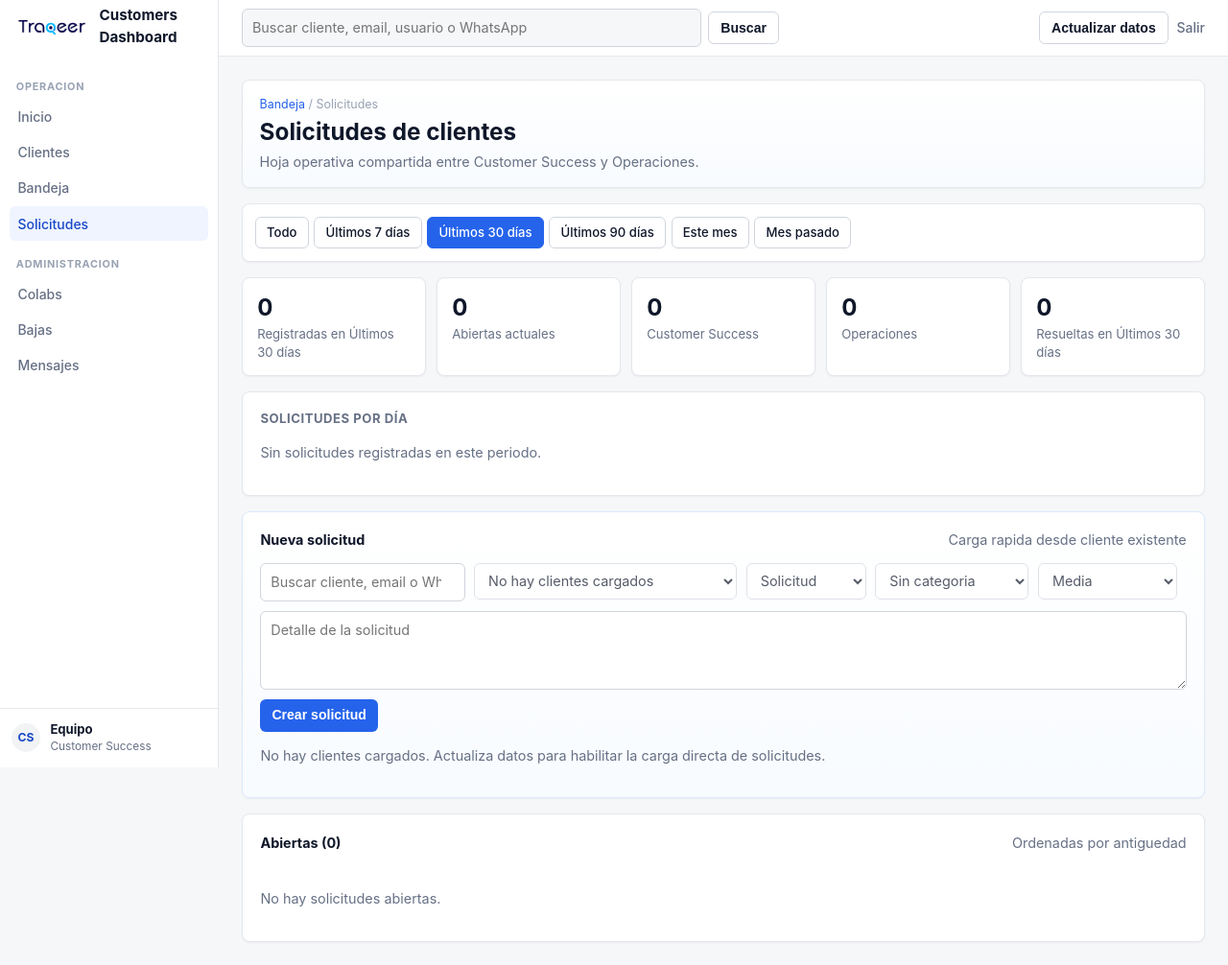
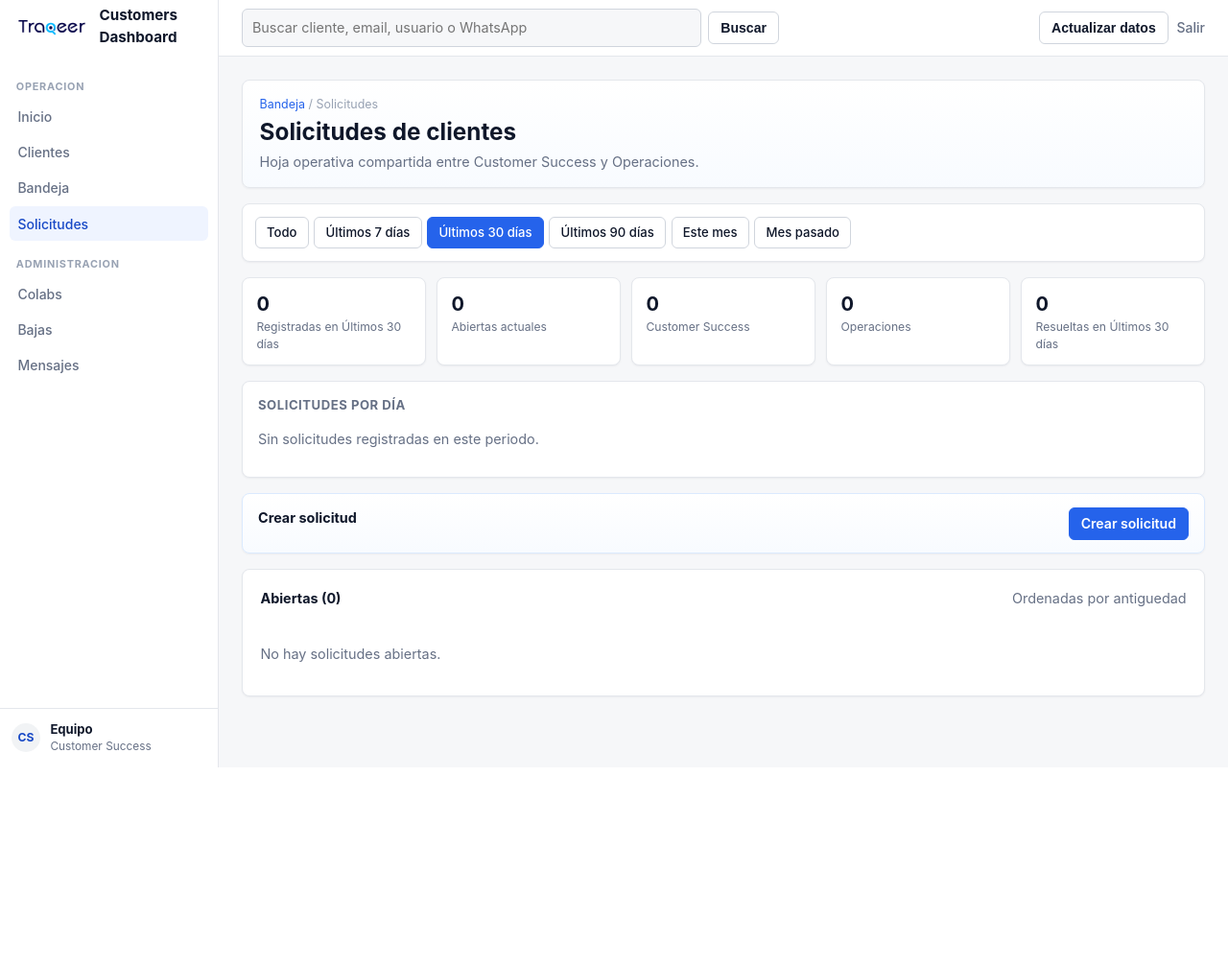
Before and after one commit to francods9-tech/customers, a Flask app: page /solicitudes in a window 1280 px wide. Shown: the whole page at 96% size. After the commit the page ends 800 px from the top, so only its background shows below. Run offline with Flask 3, Linux system fonts and the light colour scheme; the visitor is signed in with stand-in values (Sample User, id 1).

Commit message:
Polish solicitudes UI

```diff
--- a/static/style.css
+++ b/static/style.css
@@ -1679,15 +1679,18 @@ table.grid.clientes-grid {
   text-transform: none;
   letter-spacing: 0;
 }
-.request-form-panel {
+.request-form-panel,
+.request-create-panel {
   border-color: #dbeafe;
   background: linear-gradient(180deg, #ffffff 0%, #f8fbff 100%);
 }
-.request-form-panel .new-request-form {
+.request-form-panel .new-request-form,
+.request-create-panel .new-request-form {
   grid-template-columns: minmax(210px, 1.05fr) minmax(250px, 1.35fr) 125px 160px 145px auto;
   align-items: start;
 }
-.request-form-panel .new-request-form button {
+.request-form-panel .new-request-form button,
+.request-create-panel .new-request-form button {
   white-space: nowrap;
 }
 .requests-table-wrap {
@@ -2074,8 +2077,101 @@ table.grid.clientes-grid {
 .requests-page .requests-period {
   justify-content: flex-start;
 }
+.requests-page .requests-kpi-strip {
+  grid-template-columns: repeat(auto-fit, minmax(160px, 1fr));
+}
+.requests-page .requests-kpi-strip > div {
+  min-height: 64px;
+  padding: .75rem .9rem;
+}
+.requests-page .requests-kpi-strip strong {
+  font-size: 1.25rem;
+}
+.requests-page .requests-kpi-strip span {
+  font-size: .76rem;
+}
+.requests-chart-panel {
+  padding: .9rem 1rem;
+}
 .requests-chart-panel canvas {
-  max-height: 300px;
+  max-height: 220px;
+}
+.request-create-panel {
+  padding: 0;
+}
+.request-create-panel > summary {
+  min-height: 52px;
+  padding: .85rem 1rem;
+  margin: 0;
+  cursor: pointer;
+  list-style: none;
+}
+.request-create-panel > summary::-webkit-details-marker {
+  display: none;
+}
+.request-create-panel > summary::marker {
+  content: "";
+}
+.request-create-panel .new-request-form,
+.request-create-panel > .muted {
+  margin: 0;
+  padding: 0 1rem 1rem;
+}
+.request-header-action {
+  pointer-events: none;
+}
+.request-list {
+  display: grid;
+  gap: .65rem;
+}
+.request-row {
+  display: grid;
+  grid-template-columns: minmax(0, 1fr) minmax(300px, auto);
+  gap: .9rem;
+  align-items: start;
+  padding: .85rem 0;
+  border-top: 1px solid var(--border-soft);
+}
+.request-list .request-row:first-child {
+  padding-top: 0;
+  border-top: 0;
+}
+.request-row-main {
+  min-width: 0;
+}
+.request-row-top {
+  display: flex;
+  align-items: center;
+  justify-content: space-between;
+  gap: .75rem;
+}
+.request-client {
+  display: inline-block;
+  margin-top: .2rem;
+  font-weight: 600;
+}
+.request-row .request-text {
+  max-width: none;
+  margin: .35rem 0 0;
+  color: var(--muted);
+  overflow-wrap: anywhere;
+}
+.request-row-actions {
+  min-width: 0;
+}
+.request-row .ticket-list-actions {
+  min-width: 0;
+  display: flex;
+  flex-wrap: wrap;
+  justify-content: flex-end;
+  gap: .45rem;
+}
+.request-row .ticket-list-actions .inline {
+  margin: 0;
+  gap: .4rem;
+}
+.request-row .ticket-list-actions select {
+  min-width: 135px;
 }
 .request-board .panel-head,
 .v5-board-panel .panel-head {
--- a/templates/quejas.html
+++ b/templates/quejas.html
@@ -36,11 +36,11 @@
   {% endif %}
 </section>
 
-<section class="request-form-panel panel v5-form-panel">
-  <div class="panel-head">
-    <h2>Nueva solicitud</h2>
-    <span class="muted">Carga rapida desde cliente existente</span>
-  </div>
+<details class="request-create-panel panel v5-form-panel"{% if selected_customer %} open{% endif %}>
+  <summary class="panel-head">
+    <h2>Crear solicitud</h2>
+    <span class="btn-primary request-header-action">Crear solicitud</span>
+  </summary>
   {% if clientes %}
   <form method="post" action="{{ url_for('add_solicitud_directa') }}" class="new-request-form">
     <input type="search" data-customer-search data-target="new-request-customer" placeholder="Buscar cliente, email o WhatsApp">
@@ -92,7 +92,7 @@
   </form>
   <p class="muted">No hay clientes cargados. Actualiza datos para habilitar la carga directa de solicitudes.</p>
   {% endif %}
-</section>
+</details>
 
 <section class="panel request-board v5-board-panel">
   <div class="panel-head">
@@ -100,43 +100,28 @@
     <span class="muted">Ordenadas por antiguedad</span>
   </div>
   {% if abiertas %}
-  <div class="table-wrap requests-table-wrap">
-    <table class="requests-table open-requests-table">
-      <thead>
-        <tr>
-          <th>Ticket</th>
-          <th>Cliente</th>
-          <th>Tipo</th>
-          <th>Estado</th>
-          <th>Importancia</th>
-          <th>Aging</th>
-          <th>Comentarios</th>
-          <th>Fecha</th>
-          <th>Acciones</th>
-        </tr>
-      </thead>
-      <tbody>
+  <div class="request-list open-request-list">
     {% for q in abiertas %}
     {% set tctx = ticket_context(q) %}
-    <tr>
-      <td>
-        <a class="ticket-id" href="{{ url_for('ticket_detail', qid=q.id) }}">Ticket #{{ q.id }}</a>
-        <div class="sub request-text">{{ q.texto }}</div>
-      </td>
-      <td><a href="{{ url_for('cliente', email=q.customer_email) }}">{{ nombres.get(q.customer_email, q.customer_email) }}</a></td>
-      <td>
-        <span class="tag {{ 'tag-warn' if q.tipo == 'queja' }}">{{ q.tipo }}</span>
-        <div class="sub">{{ category_label(q.categoria, category_map) }}</div>
-      </td>
-      <td>
-        <span class="tag status-pill {{ tctx.status_class }}">{{ status_labels.get(q.estado_gestion, q.estado_gestion) }}</span>
-        <div class="sub">{{ tctx.team_label|upper }}</div>
-      </td>
-      <td><span class="tag">Importancia {{ importance_labels.get(q.importancia, q.importancia or "Media") }}</span></td>
-      <td><span class="tag {{ tctx.age.class }}">{{ tctx.age.dias }} dias</span></td>
-      <td><span class="tag">{{ tctx.comments_count }} comentario{{ "s" if tctx.comments_count != 1 }}</span></td>
-      <td><span class="muted">{{ q.created_at.strftime("%d/%m/%Y") }}{% if q.agente %}<br>{{ q.agente }}{% endif %}</span></td>
-      <td>
+    <article class="request-row">
+      <div class="request-row-main">
+        <div class="request-row-top">
+          <a class="ticket-id" href="{{ url_for('ticket_detail', qid=q.id) }}">Ticket #{{ q.id }}</a>
+          <span class="tag {{ tctx.age.class }}">{{ tctx.age.dias }} dias</span>
+        </div>
+        <a class="request-client" href="{{ url_for('cliente', email=q.customer_email) }}">{{ nombres.get(q.customer_email, q.customer_email) }}</a>
+        <p class="request-text">{{ q.texto }}</p>
+        <div class="request-card-tags">
+          <span class="tag {{ 'tag-warn' if q.tipo == 'queja' }}">{{ q.tipo }}</span>
+          <span class="tag">{{ category_label(q.categoria, category_map) }}</span>
+          <span class="tag status-pill {{ tctx.status_class }}">{{ status_labels.get(q.estado_gestion, q.estado_gestion) }}</span>
+          <span class="tag team-pill team-{{ tctx.team_key }}">{{ tctx.team_label|upper }}</span>
+          <span class="tag">Importancia {{ importance_labels.get(q.importancia, q.importancia or "Media") }}</span>
+          <span class="tag">{{ tctx.comments_count }} comentario{{ "s" if tctx.comments_count != 1 }}</span>
+          <span class="muted">{{ q.created_at.strftime("%d/%m/%Y") }}{% if q.agente %} · {{ q.agente }}{% endif %}</span>
+        </div>
+      </div>
+      <div class="request-row-actions">
         <div class="ticket-list-actions">
         <form method="post" action="{{ url_for('set_queja_gestion', qid=q.id) }}" class="inline">
           <select name="estado_gestion">
@@ -158,26 +143,6 @@
           <button class="btn-danger" type="submit">Eliminar</button>
         </form>
         </div>
-      </td>
-    </tr>
-    {% endfor %}
-      </tbody>
-    </table>
-  </div>
-  <div class="requests-mobile-list">
-    {% for q in abiertas %}
-    {% set tctx = ticket_context(q) %}
-    <article class="request-card">
-      <div class="request-card-head">
-        <a class="ticket-id" href="{{ url_for('ticket_detail', qid=q.id) }}">Ticket #{{ q.id }}</a>
-        <span class="tag {{ tctx.age.class }}">{{ tctx.age.dias }} dias</span>
-      </div>
-      <strong>{{ nombres.get(q.customer_email, q.customer_email) }}</strong>
-      <p>{{ q.texto }}</p>
-      <div class="request-card-tags">
-        <span class="tag status-pill {{ tctx.status_class }}">{{ status_labels.get(q.estado_gestion, q.estado_gestion) }}</span>
-        <span class="tag">{{ importance_labels.get(q.importancia, q.importancia or "Media") }}</span>
-        <span class="tag">{{ tctx.comments_count }} comentario{{ "s" if tctx.comments_count != 1 }}</span>
       </div>
     </article>
     {% endfor %}
@@ -193,64 +158,23 @@
     <h2>Resueltas (ultimas {{ resueltas|length }})</h2>
     <span class="muted">Historial reciente</span>
   </div>
-  <div class="table-wrap requests-table-wrap">
-    <table class="requests-table resolved-requests-table">
-      <thead>
-        <tr>
-          <th>Ticket</th>
-          <th>Cliente</th>
-          <th>Tipo</th>
-          <th>Duracion</th>
-          <th>Comentarios</th>
-          <th>Fecha</th>
-          <th>Acciones</th>
-        </tr>
-      </thead>
-      <tbody>
+  <div class="request-list resolved-request-list">
     {% for q in resueltas %}
     {% set tctx = ticket_context(q) %}
-    <tr>
-      <td>
-        <a class="ticket-id" href="{{ url_for('ticket_detail', qid=q.id) }}">Ticket #{{ q.id }}</a>
-        <div class="sub request-text">{{ q.texto }}</div>
-      </td>
-      <td><a href="{{ url_for('cliente', email=q.customer_email) }}">{{ nombres.get(q.customer_email, q.customer_email) }}</a></td>
-      <td>
-        <span class="tag">{{ q.tipo }}</span>
-        <div class="sub">{{ category_label(q.categoria, category_map) }}</div>
-      </td>
-      <td>
-        <span class="tag status-pill {{ tctx.status_class }}">Resuelta</span>
-        <span class="tag {{ tctx.duration.class }}">{{ tctx.duration.dias }} dias abierto</span>
-      </td>
-      <td><span class="tag">{{ tctx.comments_count }} comentario{{ "s" if tctx.comments_count != 1 }}</span></td>
-      <td><span class="muted">{{ q.created_at.strftime("%d/%m/%Y") }}</span></td>
-      <td>
-        <div class="ticket-list-actions">
-        <form method="post" action="{{ url_for('reabrir_ticket', qid=q.id) }}" class="inline">
-          <button class="btn-sync" type="submit">Reabrir</button>
-        </form>
-        </div>
-      </td>
-    </tr>
-    {% endfor %}
-      </tbody>
-    </table>
-  </div>
-  <div class="requests-mobile-list">
-    {% for q in resueltas %}
-    {% set tctx = ticket_context(q) %}
-    <article class="request-card">
-      <div class="request-card-head">
+    <article class="request-row request-row-resolved">
+      <div class="request-row-main">
+      <div class="request-row-top">
         <a class="ticket-id" href="{{ url_for('ticket_detail', qid=q.id) }}">Ticket #{{ q.id }}</a>
         <span class="tag {{ tctx.duration.class }}">{{ tctx.duration.dias }} dias abierto</span>
       </div>
-      <strong>{{ nombres.get(q.customer_email, q.customer_email) }}</strong>
-      <p>{{ q.texto }}</p>
+      <a class="request-client" href="{{ url_for('cliente', email=q.customer_email) }}">{{ nombres.get(q.customer_email, q.customer_email) }}</a>
+      <p class="request-text">{{ q.texto }}</p>
       <div class="request-card-tags">
         <span class="tag status-pill {{ tctx.status_class }}">Resuelta</span>
         <span class="tag">{{ category_label(q.categoria, category_map) }}</span>
         <span class="tag">{{ tctx.comments_count }} comentario{{ "s" if tctx.comments_count != 1 }}</span>
+        <span class="muted">{{ q.created_at.strftime("%d/%m/%Y") }}</span>
+      </div>
       </div>
       <div class="ticket-list-actions">
         <form method="post" action="{{ url_for('reabrir_ticket', qid=q.id) }}" class="inline">
```
Also changed, not shown: other parts of static/style.css (+52 -11 lines), status.md (+43 -0 lines), templates/ticket.html (+14 -16 lines), tests/test_app_routes.py (+14 -11 lines).
